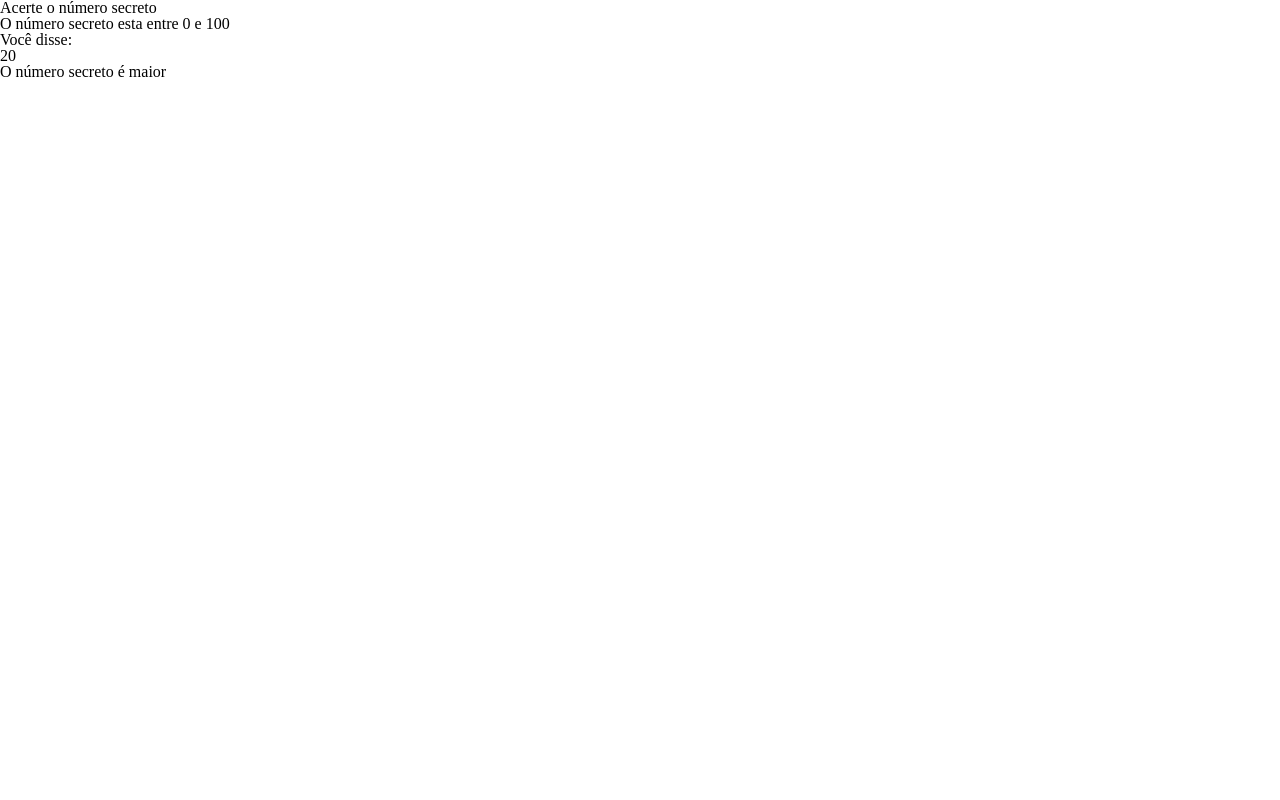
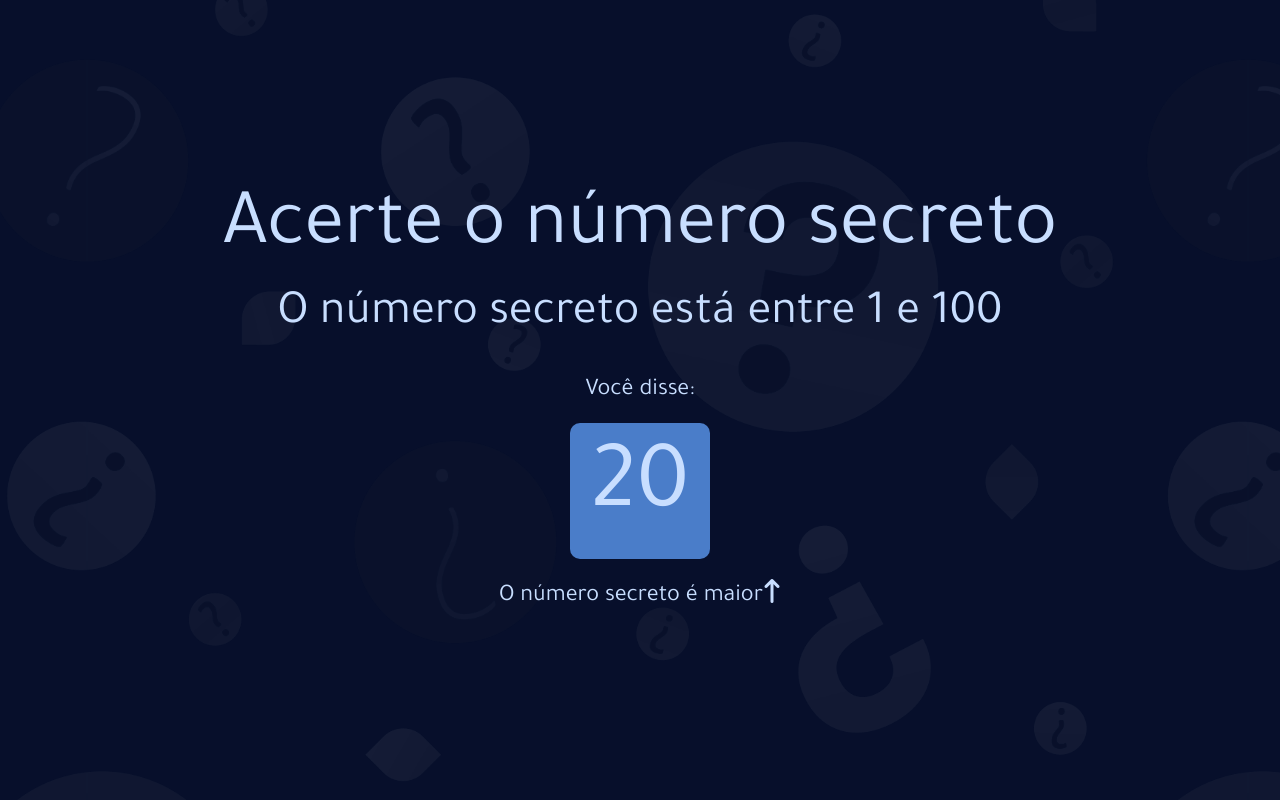
Before and after one commit to guidzn1/sorteio-por-voz, a plain HTML site: page index.html in a window 1280 px wide. Drawn offline with nearby package versions, Linux system fonts and the light colour scheme; a web font is replaced by a local one.

Commit message:
Introduzindo codigo JS

```diff
--- /dev/null
+++ b/app/sortearNumero.js
@@ -0,0 +1,16 @@
+const menorValor = 1
+const maiorValor = 100
+const numeroSecreto = gerarNumeroAleatorio()
+
+
+function gerarNumeroAleatorio(){
+    return parseInt(Math.random() * maiorValor + 1)
+}
+
+console.log('Numero Secreto:', numeroSecreto)
+
+const elementoMenorValor = document.getElementById('menor-valor')
+elementoMenorValor.innerHTML = menorValor
+
+const elementoMaiorValor = document.getElementById('maior-valor')
+elementoMaiorValor.innerHTML = maiorValor
--- a/index.html
+++ b/index.html
@@ -5,18 +5,20 @@
     <meta name="viewport" content="width=device-width, initial-scale=1.0">
     <title>Numero Secreto</title>
     <link rel="stylesheet" href="https://cdnjs.cloudflare.com/ajax/libs/meyer-reset/2.0/reset.min.css" integrity="sha512-NmLkDIU1C/C88wi324HBc+S2kLhi08PN5GDeUVVVC/BVt/9Izdsc9SVeVfA1UZbY3sHUlDSyRXhCzHfr6hmPPw==" crossorigin="anonymous" referrerpolicy="no-referrer" />
+    <link rel="stylesheet" href="https://cdnjs.cloudflare.com/ajax/libs/font-awesome/6.5.1/css/all.min.css" integrity="sha512-DTOQO9RWCH3ppGqcWaEA1BIZOC6xxalwEsw9c2QQeAIftl+Vegovlnee1c9QX4TctnWMn13TZye+giMm8e2LwA==" crossorigin="anonymous" referrerpolicy="no-referrer" />
     <link rel="stylesheet" href="style.css">
 </head>
 <body>
     <h1>Acerte o número secreto</h1>
 
-    <h3>O número secreto esta entre  <span id="menor-valor">0</span> e <span id="maior-valor"></span>100</span></h3>
+    <h3>O número secreto está entre  <span id="menor-valor">0</span> e <span id="maior-valor">100</span></h3>
 
     <div id="chute" class="mensagem">
         <div>Você disse: </div>
         <span class="box">20</span>
-        <div>O número secreto é maior</div>
+        <div >O número secreto é maior<i class="fa-solid fa-arrow-up-long"></i></div>
+    </div>
 
-    </div>
+    <script src="app/sortearNumero.js"></script>
 </body>
 </html>
--- a/style.css
+++ b/style.css
@@ -0,0 +1,56 @@
+
+@import url('https://fonts.googleapis.com/css2?family=Anek+Gujarati:wdth,wght@93.5,100..800&family=Josefin+Sans:wght@400;700&family=Poppins:ital,wght@0,400;0,500;0,700;1,300&family=Tajawal&display=swap');
+
+
+:root {
+    --font-family: 'Tajawal', sans-serif;
+    --bg-color: #070F2B;
+    --cor-primaria: #c8deff;
+    --cor-botao: #4a7dc9;
+
+}
+
+body{
+    background-color: var(--bg-color);
+    background-image: url('imagens/adivinhacao.png');
+    background-size: cover;
+    background-repeat: no-repeat;
+    color: var(--cor-primaria);
+    min-height: 100vh;
+    display: flex;
+    flex-direction: column;
+    align-items: center;
+    justify-content: center;
+    margin: 0;
+    font-family: var(--font-family);
+}
+
+h1{
+    font-size: 5em;
+}
+h3{
+    font-size: 3em;
+    margin-top: 20px;
+}
+.mensagem{
+    font-size: 1.5em;
+    margin-top: 40px;
+    text-align: center;
+    display: flex;
+    flex-direction: column;
+    align-items: center;
+}
+.box{
+    /*border: 2px solid var(--cor-botao);*/
+    background-color: var(--cor-botao);
+    border-radius: 10px;
+    display: inline-block;
+    font-size: 4em;
+    padding: 20px;
+    margin: 20px;
+    transition: transform 0.3s ease; /* Adiciona transição suave com aceleração */
+}
+
+.box:hover {
+    transform: scale(1.1); /* Aumenta o tamanho do box em 10% */
+}
```
Also changed, not shown: imagens/SECTION.png (added), imagens/adivinhacao.png (added).
